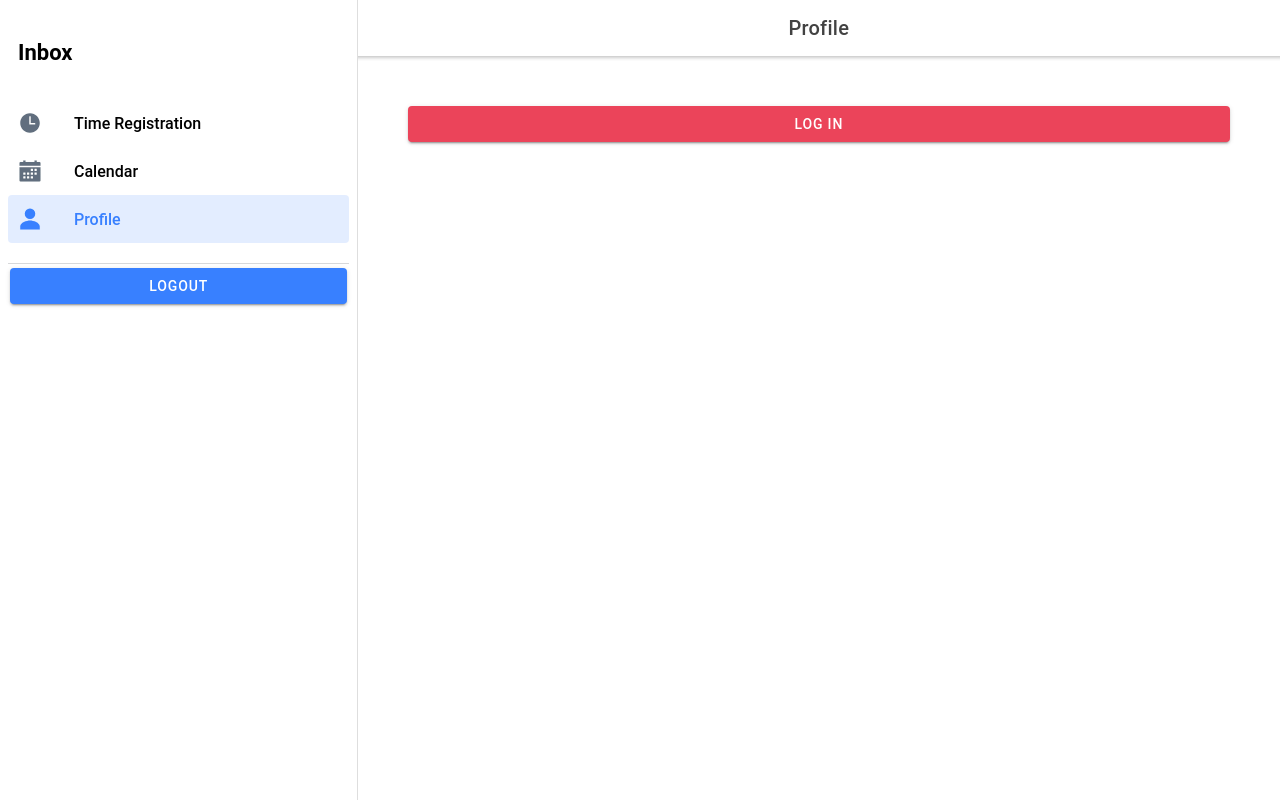
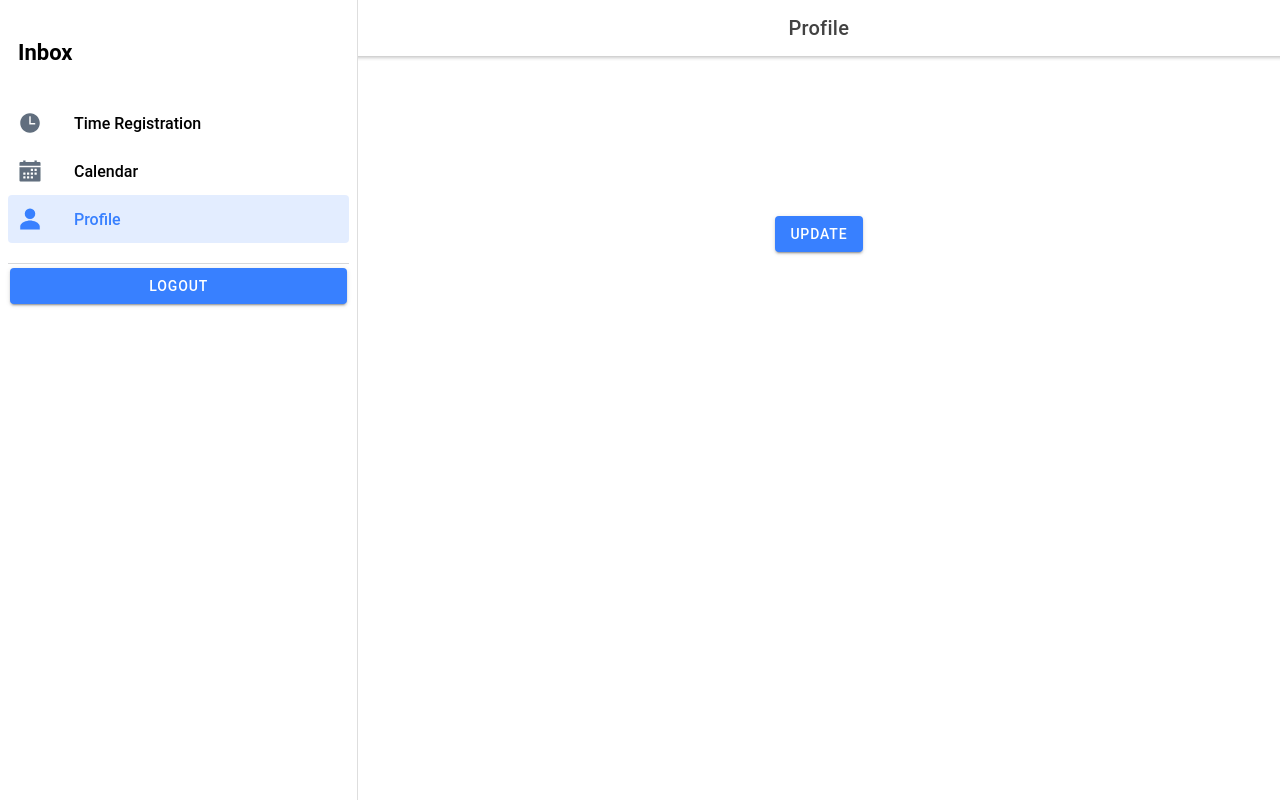
Before and after one commit to RasmusRB/TimeRegApp, a React (Create React App) app: page /Profile in a window 1280 px wide. Built offline with nearby package versions, Linux system fonts and the light colour scheme; no server answers.

Commit message:
Nikolaj - profile med api

```diff
--- a/src/pages/Calendar.tsx
+++ b/src/pages/Calendar.tsx
@@ -35,6 +35,7 @@ const Calendar: React.FC = () => {
           color="danger"
           style={{ margin: "50px" }}
         >
+          <IonInput type="datetime-local"/>
           Log in
         </IonButton>
       </IonContent>
--- a/src/pages/Profile.tsx
+++ b/src/pages/Profile.tsx
@@ -13,8 +13,37 @@ import {
   IonTitle,
   IonToolbar,
 } from "@ionic/react";
+import { getUser, removeUserSession } from "../utils/Common";
+import axios from "axios";
 
 const Profile: React.FC = () => {
+
+  useEffect(() => {
+    getUserInfo();
+  }, [])
+
+  const user = getUser();
+
+  interface User {
+    email: string,
+    password: string,
+    firstname: string,
+    lastname: string,
+    telehpone: string,
+    role: string
+  }
+
+  const [userData, setUserData] = useState<User>();
+
+  const getUserInfo = () => {
+    axios.get(`http://localhost:5014/user/getuser?email=${user}`)
+    .then(res => {
+      setUserData(res.data)
+    }).catch(error => {
+      alert("Something went wrong.")
+    })
+  }
+
   return (
     <IonPage>
       <IonHeader>
@@ -24,19 +53,19 @@ const Profile: React.FC = () => {
         </IonToolbar>
       </IonHeader>
       <IonContent fullscreen >
-        <IonHeader collapse="condense">
-          <IonToolbar>
-            <IonTitle size="large">Blank</IonTitle>
-          </IonToolbar>
-        </IonHeader>
-        <IonButton
-          expand="block"
-          fill="solid"
-          color="danger"
-          style={{ margin: "50px" }}
-        >
-          Log in
-        </IonButton>
+
+      <IonInput placeholder={userData?.email} style={{ textAlign: "center" }} />
+      <IonInput placeholder={userData?.firstname} style={{ textAlign: "center" }} />
+      <IonInput placeholder={userData?.lastname} style={{ textAlign: "center" }} />
+      <IonInput placeholder={userData?.telehpone} style={{ textAlign: "center" }} />
+
+      <div style={{ textAlign: "center", justifyContent: "center", display: "grid", alignContent: "center" }}>
+        <IonButton>Update</IonButton>
+      </div>
+      {
+        console.log(userData?.telehpone)
+      }
+
       </IonContent>
     </IonPage>
   );
```
